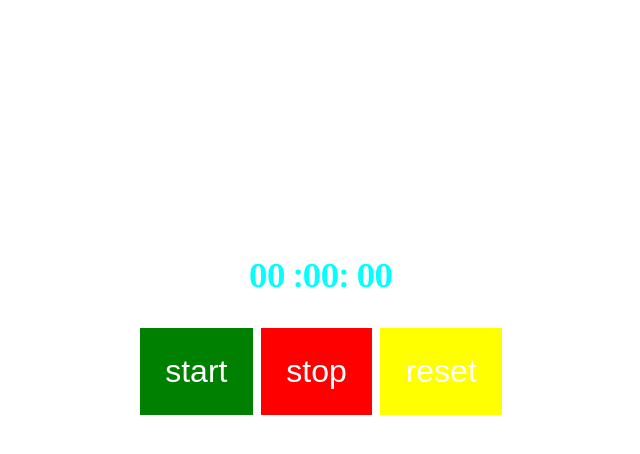
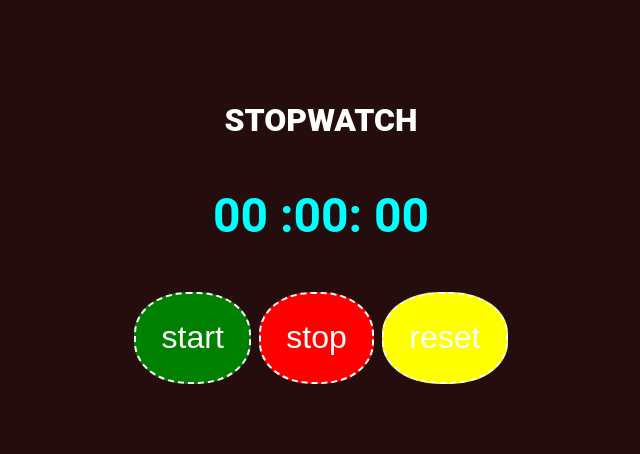
Before and after one commit to mazharkafi004/Stopwatch, a plain HTML site: page index.html in a window 1280 px wide. Shown: the whole page, without its empty margins (319-959 px from the left). Drawn offline with Linux system fonts and the light colour scheme.

Commit message:
css update

```diff
--- a/css/style.css
+++ b/css/style.css
@@ -1,21 +1,29 @@
-.body{
-    color:rgb(52, 37, 37);
+body{
+    background-color: rgb(38, 13, 13);
+}
+#title{
+    color: white;
+    font-family: Roboto;
+    font-weight: bolder;
+    font-size: xx-large;
 }
 #stopwatch{
 
     font-size: xx-large;
-    font-family: Cambria, Cochin, Georgia, Times, 'Times New Roman', serif;
+    font-family:Roboto;
     font-weight: bolder;
     text-align: center;
-    margin: 20% 0% 20% 0%;
+    margin: 8% 0% 20% 0%;
 }
 #text{
       color: aqua;
+      font-size: 150%;
 }
 #btn-start:hover{
 
     background-color: white;
     border: 2px;
+    border-style: dashed;
     border-color: green;
     color: green;
     padding: 2% 2% 2% 2%;
@@ -26,8 +34,10 @@
     font-size:100%;
     background-color: green;
     border: 2px;
+    border-style: dashed;
     border-color: white;
     color: white;
+    border-radius: 45%;
     padding: 2% 2% 2% 2%;
 }
 #btn-reset{
@@ -36,12 +46,15 @@
     border: 2px;
     border-color: white;
     color: white;
+    border-radius: 45%;
+    border-style: dashed;
     padding: 2% 2% 2% 2%;
 }
 #btn-reset:hover{
     color: yellow;
     border: 2px;
-    border-color: white;
+    border-style: dashed;
+    border-color: yellow;
     background-color: white;
     padding: 2% 2% 2% 2%;
 }
@@ -51,12 +64,15 @@
     border: 2px;
     border-color: white;
     color: white;
+    border-radius: 45%;
+    border-style: dashed;
     padding: 2% 2% 2% 2%;
 }
 #btn-stop:hover{
     color: red;
     border: 2px;
-    border-color: white;
+    border-style: dashed;
+    border-color: red;
     background-color: white;
     padding: 2% 2% 2% 2%;
 }
--- a/index.html
+++ b/index.html
@@ -9,7 +9,9 @@
     <title>Stopwatch</title>
   </head>
     <body>
+
     <div id="stopwatch" >
+        <p id="title">STOPWATCH</p>
     <p id="text"> <span id="first">00</span> :<span id="second">00</span>: <span id="third">00</span></p>
     <button id="btn-start" onclick="startWatch()">start</button>
     <button id="btn-stop" onclick ="stopWatch()" >stop</button>
--- a/js/main.js
+++ b/js/main.js
@@ -14,6 +14,8 @@ function resetWatch(){
 
 function stopWatch(){
     clearInterval(Interval);
+    const pos = document.querySelector("#circle");
+    pos.style.animationPlayState = paused;
 }
 
 function startWatch(){
```
